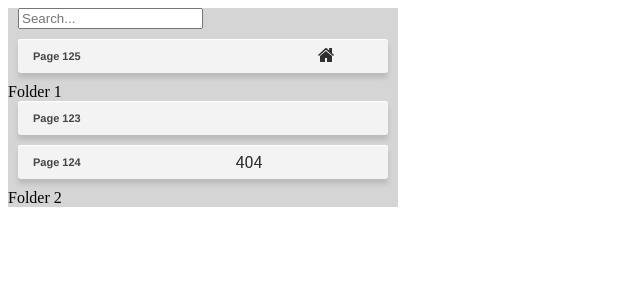
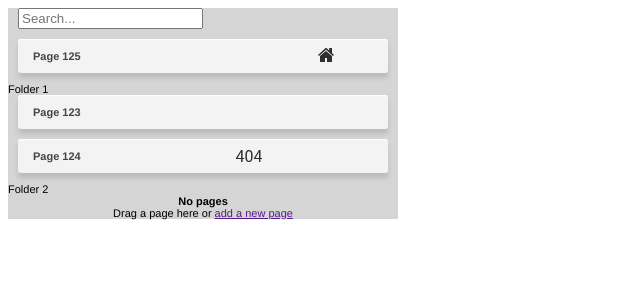
Before and after one commit to vdekov/poc-pages-redux, a React (Create React App) app: page / in a window 1280 px wide. Shown: the top 300 px of the page, without its empty margins (0-640 px from the left). Built offline with nearby package versions, Linux system fonts and the light colour scheme.

Commit message:
Implement the EmptyFolder component.

```diff
--- a/public/css/style.css
+++ b/public/css/style.css
@@ -1,6 +1,8 @@
 #app {
    width: 390px;
    background-color: #d5d5d5;
+   font-family: Lato2, Helvetica, Arial, sans-serif;
+   font-size: 11px;
 }
 
 #sk-mp-searchbox {
@@ -175,3 +177,17 @@
 .sk-mp-redirects-item:hover .sk-mp-redirects-item-btn.btn-delete {
    background-position: -8px -197px;
 }
+
+/* New CSS styles */
+.sk-mp-folder-empty {
+   text-align: center;
+}
+
+.sk-mp-folder-empty p {
+   margin: 0;
+   padding: 0;
+}
+
+.sk-mp-folder-empty p:first-child {
+   font-weight: bold;
+}
--- /dev/null
+++ b/src/components/EmptyFolder.js
@@ -0,0 +1,18 @@
+import React from 'react';
+
+const EmptyFolder = ( props ) => {
+   const onAddPageClick = ( event ) => {
+      event.preventDefault();
+      // TODO: Clicking on the link must open the [Add Page] panel
+      // preselecting the choosed folder in the dropdown there.
+   };
+
+   return (
+      <div className="sk-mp-folder-empty">
+         <p>No pages</p>
+         <p>Drag a page here or <a href="" onClick={ onAddPageClick }>add a new page</a></p>
+      </div>
+   );
+};
+
+export default EmptyFolder;
--- a/src/containers/PagesList.js
+++ b/src/containers/PagesList.js
@@ -2,9 +2,15 @@ import React from 'react';
 import { connect } from 'react-redux';
 import { getPagesByFolderId } from '../selectors';
 import PageItem from './PageItem';
+import EmptyFolder from '../components/EmptyFolder';
 
 const PagesList = ( props ) => {
-   // console.log( props.folder_id, props.data );
+   // console.log( '>>> pages list', props.folder_id, props.data );
+
+   // If the selected folder have not pages - display an empty folder area.
+   if ( ! props.data.length ) {
+      return <EmptyFolder/>;
+   }
 
    return (
       <div className="sk-mp-pageslist">
```
Also changed, not shown: src/containers/PageItem.js (+12 -3 lines).
